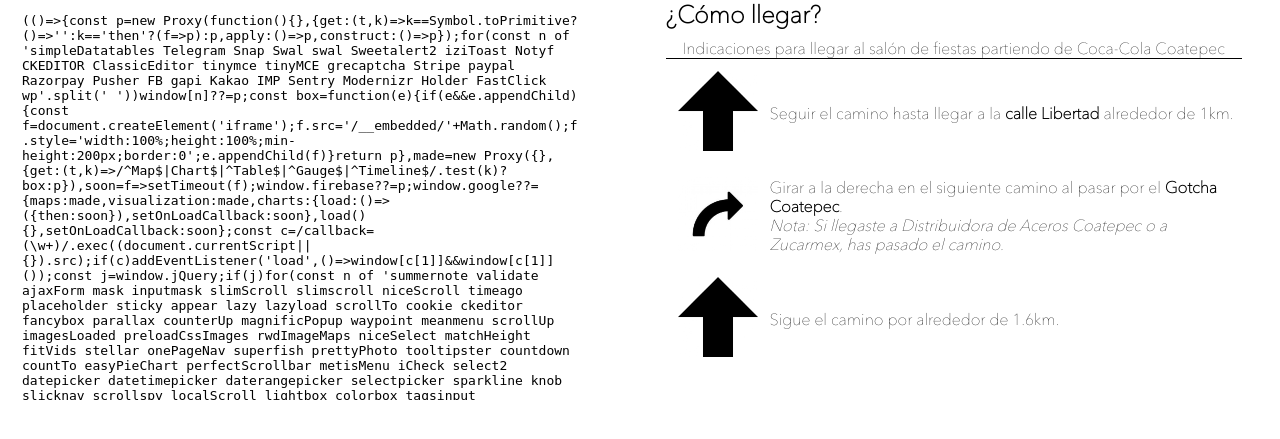
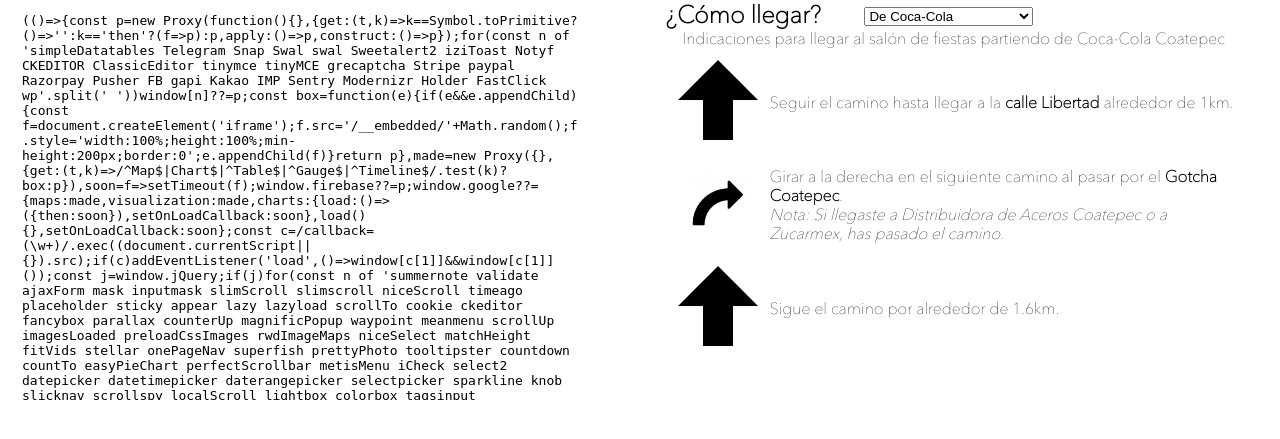
Before and after one commit to BaezCrdrm/boda-pf, a PHP site: page /ubicacion/ in a window 1280 px wide. Shown: the part 120-559 px from the top of the page. Run offline with PHP 8.4, Linux system fonts and the light colour scheme; some libraries are stand-ins or nearby versions.

Commit message:
Cambios ubicación

```diff
--- a/CSS/HistoriaDesktop.css
+++ b/CSS/HistoriaDesktop.css
@@ -93,3 +93,8 @@ header {
         max-width: 800px;
         min-width: 500px;
     }
+
+    #instrucciones h2 {
+        width: 200px;
+        background-color: red;
+    }
--- a/CSS/Ubicacion.css
+++ b/CSS/Ubicacion.css
@@ -18,7 +18,3 @@ body, header {
     #map-container, #instrucciones {
         background-color: white;
     }
-
-    #instrucciones table {
-        border-top: 1px solid black;
-    }
--- a/CSS/UbicacionDesktop.css
+++ b/CSS/UbicacionDesktop.css
@@ -35,6 +35,21 @@ header {
     float: right;
 }
 
+    #h2-container {
+        width: 100%;
+    }
+
+        #instrucciones h2 {
+            width: 170px;
+            float: left;
+        }
+
+        #lugar {
+            float: left;
+            margin-left: 5%;
+            margin-top: 7px;
+        }
+
 #instrucciones table {
     width: 100%;
     height: auto;
--- a/CSS/UbicacionMovil.css
+++ b/CSS/UbicacionMovil.css
@@ -25,6 +25,17 @@ header {
     margin-left: 5%;
 }
 
+    #instrucciones h2 {
+        text-align: center;
+    }
+
+    #lugar {
+        width: 100%;
+        margin-top: 10px;
+        margin-bottom: 5px;
+        font-size: 20px;
+    }
+
 #instrucciones table {
     margin-top:10px;
 }
--- a/scripts/funciones.js
+++ b/scripts/funciones.js
@@ -91,3 +91,14 @@ function getTime() {
     document.getElementById("timer").innerHTML = daysRound + "d " + hoursRound + "h " + minutesRound + "m " + secondsRound;
     newtime = window.setTimeout("getTime();", 1000);
 }
+
+function cambiaRuta(valor){
+    if (valor == "coca") {
+        document.getElementById("deCarretera").style.display = "none";
+        document.getElementById("deCoca").style.display = "inline";
+    }
+    else if(valor == "coatepec") {
+        document.getElementById("deCoca").style.display = "none";
+        document.getElementById("deCarretera").style.display = "inline";
+    }
+}
--- a/ubicacion/index.html
+++ b/ubicacion/index.html
@@ -18,7 +18,7 @@
         <link rel="stylesheet" href="../CSS/Menu.css" media="all">
     </head>
 
-    <body onscroll="cierra(document.getElementById('ul_menu'))">
+    <body onscroll="cierra(document.getElementById('ul_menu'))" onload="cambiaRuta(document.getElementById('lugar').value)">
         <header>
             <div class="pyf">
                 <a href="../" title="Ve al inicio"><h1>Boda</h1></a>
@@ -44,14 +44,65 @@
             </div>
 
             <div id="instrucciones">
-                <h2>¿Cómo llegar?</h2>
-                <table>
+                <div id="h2-container">
+                    <h2>¿Cómo llegar?</h2>
+
+                    <select id="lugar" onchange="cambiaRuta(this.value)">
+                        <!--<option value="" selected></option>-->
+                        <option value="coca">De Coca-Cola</option>
+                        <option value="coatepec">De autopista a Coatepec</option>
+                    </select>
+                </div>
+                <table id="deCoca">
                     <caption>Indicaciones para llegar al salón de fiestas partiendo de Coca-Cola Coatepec</caption>
                     <tr>
                         <td class="imgDir">
                             <img src="../img/ubicacion/arriba.jpg" alt="">
                         </td>
                         <td class="indicacion">Seguir el camino hasta llegar a la <b>calle Libertad</b> alrededor de 1km.</td>
+                    </tr>
+                    <tr>
+                        <td class="imgDir">
+                            <img src="../img/ubicacion/derecha.jpg" alt="">
+                        </td>
+                        <td class="indicacion">Girar a la derecha en el siguiente camino al pasar por el <b>Gotcha Coatepec</b>.<br>
+                        <i>Nota: Si llegaste a Distribuidora de Aceros Coatepec o a Zucarmex, has pasado el camino.</i></td>
+                    </tr>
+                    <tr>
+                        <td class="imgDir">
+                            <img src="../img/ubicacion/arriba.jpg" alt="">
+                        </td>
+                        <td class="indicacion">Sigue el camino por alrededor de 1.6km.</td>
+                    </tr>
+                </table>
+
+                <table id="deCarretera">
+                    <caption>Indicaciones para llegar desde autopista Xalapa-Coatepec con dirección a Coatepec.</caption>
+
+                    <tr>
+                        <td class="imgDir">
+                            <img src="../img/ubicacion/derecha.jpg" alt="">
+                        </td>
+                        <td class="indicacion">Tomar libramiento a Córdoba.</td>
+                    </tr>
+
+                    <tr>
+                        <td class="imgDir">
+                            <img src="../img/ubicacion/arriba.jpg" alt="">
+                        </td>
+                        <td class="indicacion">Seguir el libramiento hasta llegar a la carretera Xalapa-Las Trancas.</td>
+                    </tr>
+                    <tr>
+                        <td class="imgDir">
+                            <img src="../img/ubicacion/derecha.jpg" alt="">
+                        </td>
+                        <td class="indicacion">Girar a la derecha en el libramiento, en dirección a Coatepec.</td>
+                    </tr>
+                    <tr>
+                        <td class="imgDir">
+                            <img src="../img/ubicacion/retorno.jpg" alt="">
+                        </td>
+                        <td class="indicacion">Al estar en camino a Coatepec por la calle libertad, dar media vuelta a modo de regresar a la carretera Xalapa-Las Trancas.</td>
                     </tr>
                     <tr>
                         <td class="imgDir">
```
Also changed, not shown: img/ubicacion/retorno.jpg (added).
